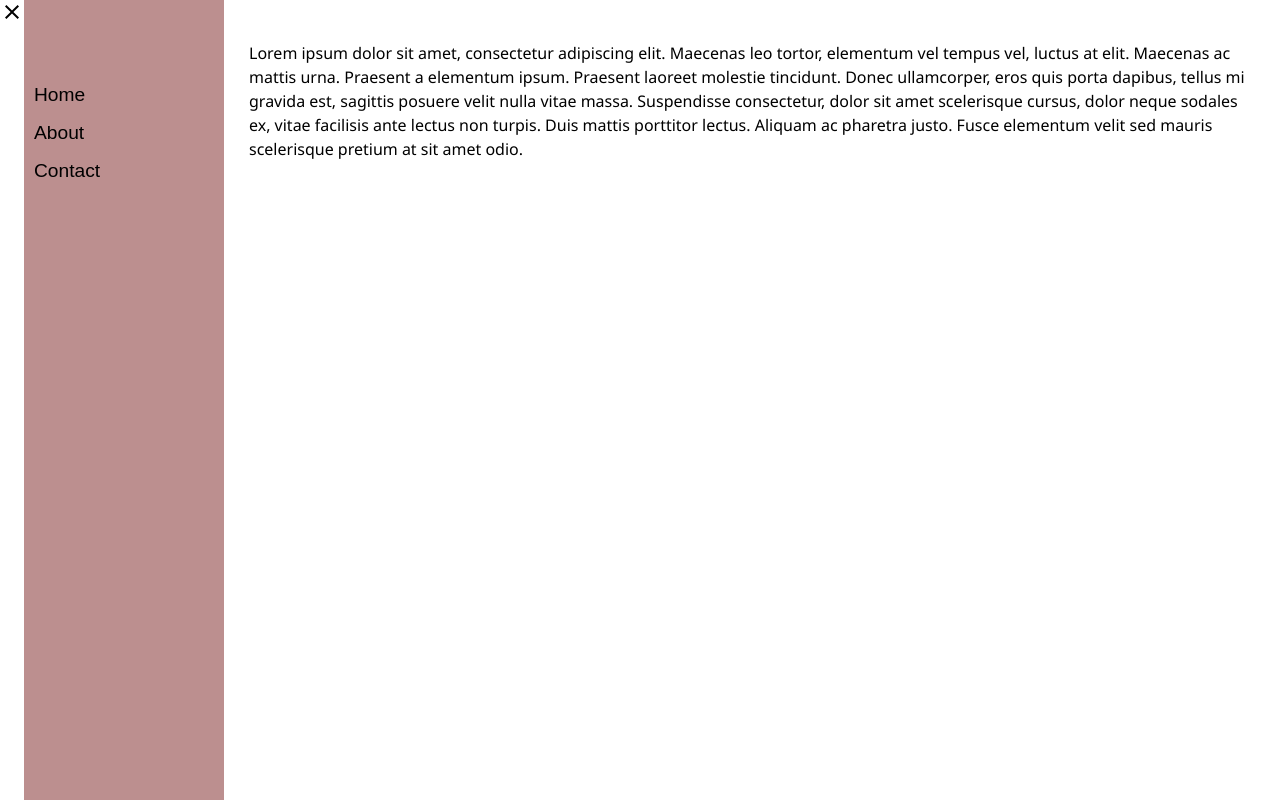
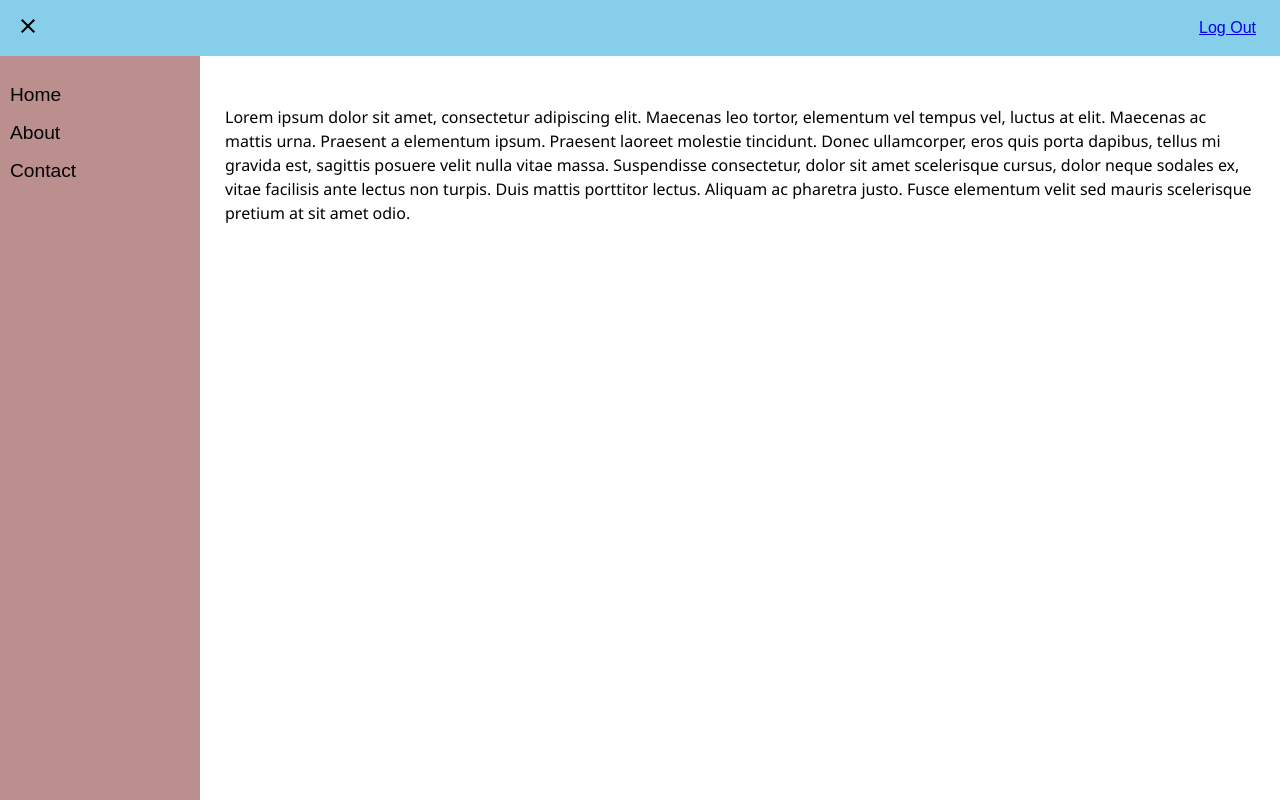
Before and after one commit to jin0s/UniversityEvents, a React (Create React App) app in the folder client/: page /home in a window 1280 px wide. Both pictures are taken after a click on the element 12 px from the left and 18 px from the top of the page. Built offline with nearby package versions, Linux system fonts and the light colour scheme; the HTML template or start-up script is replaced by a standard one.

Commit message:
add header

```diff
--- a/client/src/components/header/HeaderComponent.css
+++ b/client/src/components/header/HeaderComponent.css
@@ -0,0 +1,52 @@
+html,
+body {
+  margin: 0;
+  height: 100%;
+}
+
+.header {
+    background: skyblue;
+    position: fixed;
+    z-index: 2;
+    top: 0;
+    left: 0;
+    width: 100%;
+    height: 56px;
+}
+
+.header_nav {
+    display: flex;
+    height: 100%;
+    align-items: center;
+    padding: 0 1rem;
+}
+
+.header_nav ul {
+    list-style: none;
+    margin: 0;
+    padding: 0;
+    display: flex;
+}
+
+.header_nav li {
+    padding: 0 0.5rem;
+}
+
+.header_button a {
+    color: white;
+    text-decoration: none;
+    font-style: 1.5rem;
+}
+
+.header_nav_items a {
+    color: white;
+    text-decoration: none;
+}
+
+.header_nav_items a:hover {
+    color: orange;
+}
+
+.spacer {
+    flex: 1;
+}
--- a/client/src/components/header/HeaderComponent.js
+++ b/client/src/components/header/HeaderComponent.js
@@ -0,0 +1,61 @@
+import React, {useState} from 'react';
+import './HeaderComponent.css';
+import MenuIcon from '@material-ui/icons/Menu';
+import CloseIcon from '@material-ui/icons/Close';
+import SidebarContent from '../sidebar/SidebarContent';
+
+const HeaderComponent = (props) => {
+
+    const [showSidebar,setShowSidebar] = useState(false);
+
+    const toggleSidebar = () => setShowSidebar(!showSidebar);
+
+    return (
+        <div>
+            {showSidebar ?
+                <div>
+                    <header className="header">
+                        <nav className="header_nav">
+                            {/* <div className="header_button"><a>THE LOGO</a></div> */}
+                            <div className="sidebar-icon">
+                                <span onClick={toggleSidebar}>
+                                    {showSidebar ? <CloseIcon /> : <MenuIcon/>}
+                                </span>
+                            </div>
+                            <div className="spacer"></div>
+                            <div lassName="header_nav_items">
+                                <ul>
+                                    <li><a href="/">Log Out</a></li>
+                                </ul>
+                            </div>
+                        </nav>
+                    </header>
+                    <div>
+                        <SidebarContent showSidebar={showSidebar} />
+                    </div>
+                </div>
+                :
+                <header className="header">
+                    <nav className="header_nav">
+                        {/* <div className="header_button"><a>THE LOGO</a></div> */}
+                        <div className="sidebar-icon">
+                            <span onClick={toggleSidebar}>
+                                {showSidebar ? <CloseIcon /> : <MenuIcon/>}
+                            </span>
+                        </div>
+                        <SidebarContent showSidebar={showSidebar} />
+                        <div className="spacer"></div>
+                        <div lassName="header_nav_items">
+                            <ul>
+                                <li><a href="/">Log Out</a></li>
+                            </ul>
+                        </div>
+                    </nav>
+
+                </header>
+            }
+        </div>
+    );
+}
+
+export default HeaderComponent;
--- a/client/src/components/sidebar/SidebarContent.css
+++ b/client/src/components/sidebar/SidebarContent.css
@@ -1,6 +1,8 @@
 .sidebar-container {
     min-height: 100vh;
     background-color: rosybrown;
+    top: 0;
+    left: 0;
 }
 
 .sidebar {
--- a/client/src/pages/home.css
+++ b/client/src/pages/home.css
@@ -9,6 +9,10 @@ body {
     height: 100%;
 }
 
+/* .mainContent {
+    margin-top: 64;
+} */
+
 html {
     height: 100%;
 }
--- a/client/src/pages/home.js
+++ b/client/src/pages/home.js
@@ -5,23 +5,28 @@ import MenuIcon from '@material-ui/icons/Menu';
 import CloseIcon from '@material-ui/icons/Close';
 import SidebarContent from '../components/sidebar/SidebarContent';
 import Content from '../components/contents/Content';
+import HeaderComponent from '../components/header/HeaderComponent'
 
 export default props => {
 
-    const [showSidebar,setShowSidebar] = useState(false);
+    // const [showSidebar,setShowSidebar] = useState(false);
 
-    const toggleSidebar = () => setShowSidebar(!showSidebar);
+    // const toggleSidebar = () => setShowSidebar(!showSidebar);
 
     return (
         <div className="AppHome">
-
-                <div className="sidebar-icon">
+                <HeaderComponent />
+                {/* <div className="sidebar-icon">
                     <span onClick={toggleSidebar}>
                         {showSidebar ? <CloseIcon /> : <MenuIcon/>}
                     </span>
-                </div>
-                <SidebarContent showSidebar={showSidebar} />
-                <Content />
+                </div> */}
+                <main style={{marginTop: '64px'}}>
+                    <Content />
+                </main>
+                {/* <SidebarContent showSidebar={showSidebar} /> */}
+
+
 
         </div>
     );
```
